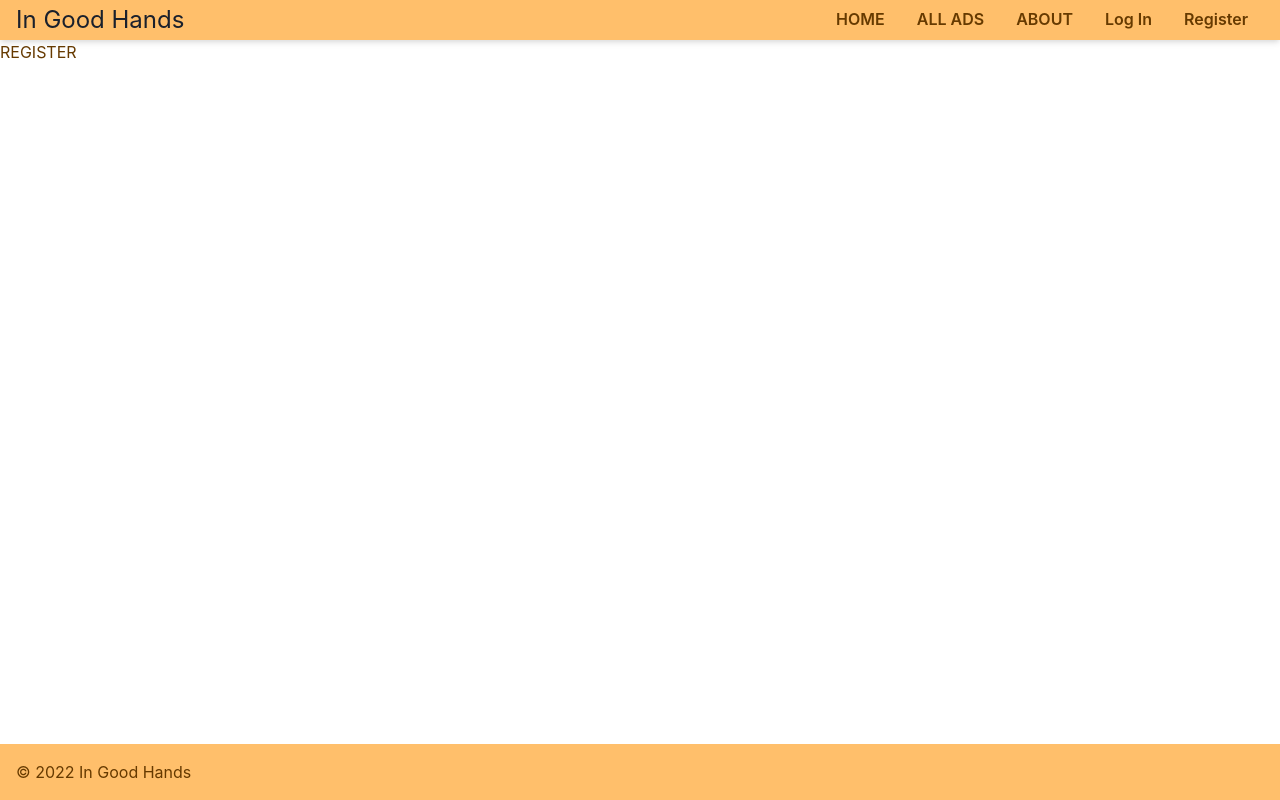
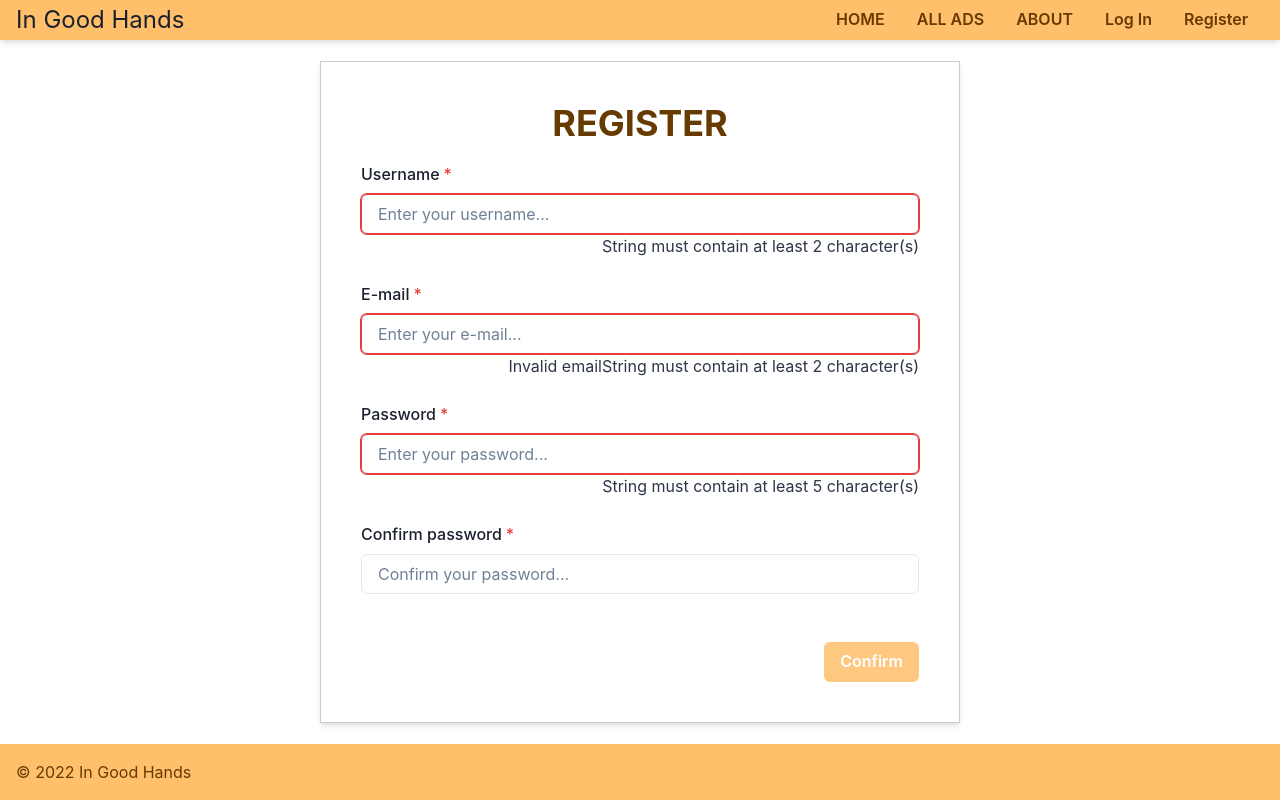
Before and after one commit to antklim89/in_good_hands, a Next.js app: page /register in a window 1280 px wide. Built offline with nearby package versions, Linux system fonts and the light colour scheme; no server answers.

Commit message:
added register and login

```diff
--- a/layouts/Auth/Auth.schema.tsx
+++ b/layouts/Auth/Auth.schema.tsx
@@ -2,7 +2,12 @@ import zod from 'zod';
 
 
 export const authSchema = zod.object({
-    name: zod.string()
+    username: zod.string()
+        .trim()
+        .max(50)
+        .min(2),
+    email: zod.string()
+        .email()
         .trim()
         .max(50)
         .min(2),
--- a/layouts/Auth/Auth.tsx
+++ b/layouts/Auth/Auth.tsx
@@ -1,15 +1,18 @@
-import { Center, Heading, Container } from '@chakra-ui/react';
-import { FC, useEffect, useState } from 'react';
+import { Center, Heading, Container, Button, Flex } from '@chakra-ui/react';
+import { FC, useEffect, useMemo, useState } from 'react';
 import { ZodError } from 'zod';
 
 import InputField from '~/components/InputField';
+import { login, register } from '~/utils/server';
 
 import { authSchema } from './Auth.schema';
 import { AuthErrorsType, AuthProps, AuthType } from './Auth.types';
 
 
 const Auth: FC<AuthProps> = ({ type = 'login' }) => {
-    const [input, setInput] = useState<AuthType>({ name: '', password: '' });
+    const [input, setInput] = useState<AuthType>({ username: '', email: '', password: '' });
+    const [confirmPassword, setConfirmPassword] = useState('');
+    const [confirmPasswordError, setConfirmPasswordError] = useState<string | null>(null);
     const [inputError, setInputError] = useState<AuthErrorsType>({});
 
     useEffect(() => {
@@ -20,13 +23,32 @@ const Auth: FC<AuthProps> = ({ type = 'login' }) => {
                     setInputError((error as ZodError).formErrors.fieldErrors);
                 }
             });
-    }, Object.values(input));
 
-    const handleChangeInput = (name: string, value: string) => {
+        if (input.password === confirmPassword) {
+            setConfirmPasswordError(null);
+        } else {
+            setConfirmPasswordError('Passwords do not match.');
+        }
+    }, [...Object.values(input), confirmPassword]);
+
+    const handleChangeInput = (name: keyof AuthType, value: string) => {
         setInput((prevInput) => ({
             ...prevInput,
             [name]: value,
         }));
+    };
+
+    // const isValid = useMemo(() => {
+    //     return Object.values({ ...inputError, confirmPasswordError })
+    //         .every((i) => i);
+    // }, [Object.values({ ...inputError, confirmPasswordError }).join()]);
+
+    const handleAuth = () => {
+        if (type === 'login') {
+            login(input);
+        } else {
+            register(input);
+        }
     };
 
     return (
@@ -42,14 +64,26 @@ const Auth: FC<AuthProps> = ({ type = 'login' }) => {
                     {type}
                 </Heading>
                 <form>
+                    {type === 'register' && (
+                        <InputField
+                            autoComplete="name"
+                            error={inputError.username}
+                            label="Username"
+                            placeholder="Enter your username..."
+                            value={input.username}
+                            onChange={(e) => handleChangeInput('username', e.target.value)}
+                        />
+                    )}
                     <InputField
-                        error={inputError.name}
-                        label="Username"
-                        placeholder="Enter your username..."
-                        value={input.name}
-                        onChange={(e) => handleChangeInput('name', e.target.value)}
+                        autoComplete="email"
+                        error={inputError.email}
+                        label="E-mail"
+                        placeholder="Enter your e-mail..."
+                        value={input.email}
+                        onChange={(e) => handleChangeInput('email', e.target.value)}
                     />
                     <InputField
+                        autoComplete="new-password"
                         error={inputError.password}
                         label="Password"
                         placeholder="Enter your password..."
@@ -59,14 +93,20 @@ const Auth: FC<AuthProps> = ({ type = 'login' }) => {
                     />
                     {type === 'register' && (
                         <InputField
-                            error={inputError.name}
+                            autoComplete="new-password"
+                            error={confirmPasswordError}
                             label="Confirm password"
                             placeholder="Confirm your password..."
                             type="password"
-                            value={input.name}
-                            onChange={(e) => handleChangeInput('name', e.target.value)}
+                            value={confirmPassword}
+                            onChange={(e) => setConfirmPassword(e.target.value)}
                         />
                     )}
+                    <Flex justify="flex-end">
+                        <Button colorScheme="primary" onClick={() => handleAuth()}>
+                            Confirm
+                        </Button>
+                    </Flex>
                 </form>
             </Container>
         </Center>
--- a/layouts/Auth/Auth.types.ts
+++ b/layouts/Auth/Auth.types.ts
@@ -11,5 +11,5 @@ export interface AuthProps {
 export type AuthType = zod.infer<typeof authSchema>
 
 export type AuthErrorsType = {
-    [P in keyof AuthType]?: string[] | null;
+    [P in keyof AuthType]?: string[] | string | null;
 };
--- a/pages/register.tsx
+++ b/pages/register.tsx
@@ -1,13 +1,14 @@
 import type { GetStaticProps, NextPage } from 'next';
 
 import Seo from '~/components/Seo';
+import Auth from '~/layouts/Auth';
 
 
 const RegisterPage: NextPage = () => {
     return (
         <>
             <Seo title="Register" />
-            <h1>REGISTER</h1>
+            <Auth type="register" />
         </>
     );
 };
--- /dev/null
+++ b/queries/Auth.ts
@@ -0,0 +1,17 @@
+const gql = (a: TemplateStringsArray) => a[0];
+
+export const LoginQuery = gql`
+  mutation Login($email: String!, $password: String!) {
+    login(input: {identifier: $email, password: $password}) {
+      jwt
+    }
+  }
+`;
+
+export const RegisterQuery = gql`
+  mutation Register($email: String!, $password: String!, $username: String!) {
+    register (input: {email: $email, password: $password, username: $username}) {
+      jwt
+    }
+  }
+`;
--- /dev/null
+++ b/utils/server/auth.ts
@@ -0,0 +1,23 @@
+import { ILoginMutation, ILoginMutationVariables, IRegisterMutationVariables, IRegisterMutation } from '~/generated/graphql';
+import { LoginQuery, RegisterQuery } from '~/queries/Auth';
+
+import baseFetch from './baseFetch';
+
+
+export async function login(variables: ILoginMutationVariables): Promise<void> {
+    try {
+        const data = await baseFetch<ILoginMutation>({ query: LoginQuery, variables });
+        document.cookie = `jwt=${data.login.jwt}`;
+    } catch (error) {
+        console.error(error);
+    }
+}
+
+export async function register(variables: IRegisterMutationVariables): Promise<void> {
+    try {
+        const data = await baseFetch<IRegisterMutation>({ query: RegisterQuery, variables });
+        document.cookie = `jwt=${data.register.jwt}`;
+    } catch (error) {
+        console.error(error);
+    }
+}
--- a/utils/server/index.ts
+++ b/utils/server/index.ts
@@ -1 +1,2 @@
 export * from './fetchHero';
+export * from './auth';
```
